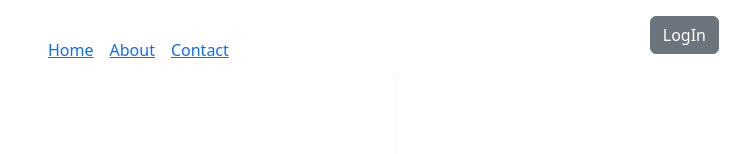
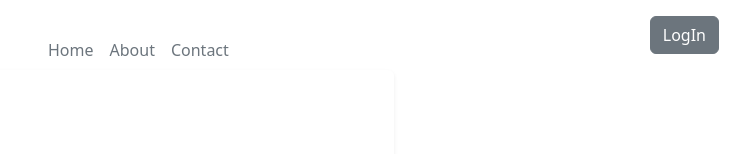
Before and after one commit to HumaionKobir1/the-news-dragon-client, a React (Vite) app: page /register in a window 1280 px wide. Shown: the top 154 px of the page, without its empty margins (459-1209 px from the left). Built offline with nearby package versions, Linux system fonts and the light colour scheme.

Commit message:
some issu fixed

```diff
--- a/src/shared/Header/Header.jsx
+++ b/src/shared/Header/Header.jsx
@@ -12,7 +12,7 @@ const Header = () => {
     return (
         <Container>
             <div className='text-center'>
-                <img src={logo} alt="" />
+                <img className='img-fluid' src={logo} alt="" />
                 <p className='text-secondary'><small>Journalism Without Fear or Favour</small></p>
                 <p>{moment().format("dddd, MMMM D, YYYY")}</p>
             </div>
--- a/src/shared/navigationBer/NavigationBer.jsx
+++ b/src/shared/navigationBer/NavigationBer.jsx
@@ -14,10 +14,10 @@ const NavigationBer = () => {
                 <Container>
                     <Navbar.Toggle aria-controls="responsive-navbar-nav" />
                     <Navbar.Collapse id="responsive-navbar-nav">
-                    <Nav className="mx-auto mt-auto d-flex gap-3">
-                        <Link  to='/category/0'>Home</Link>
-                        <Link  to='/category/0'>About</Link>
-                        <Link  to='/category/0'>Contact</Link>
+                    <Nav className="mx-auto mt-auto d-flex gap-3 ">
+                        <Link className='text-decoration-none text-secondary'  to='/category/0'>Home</Link>
+                        <Link className='text-decoration-none text-secondary'  to='/category/0'>About</Link>
+                        <Link className='text-decoration-none text-secondary'  to='/category/0'>Contact</Link>
 
                     </Nav>
                     <Nav>
```
